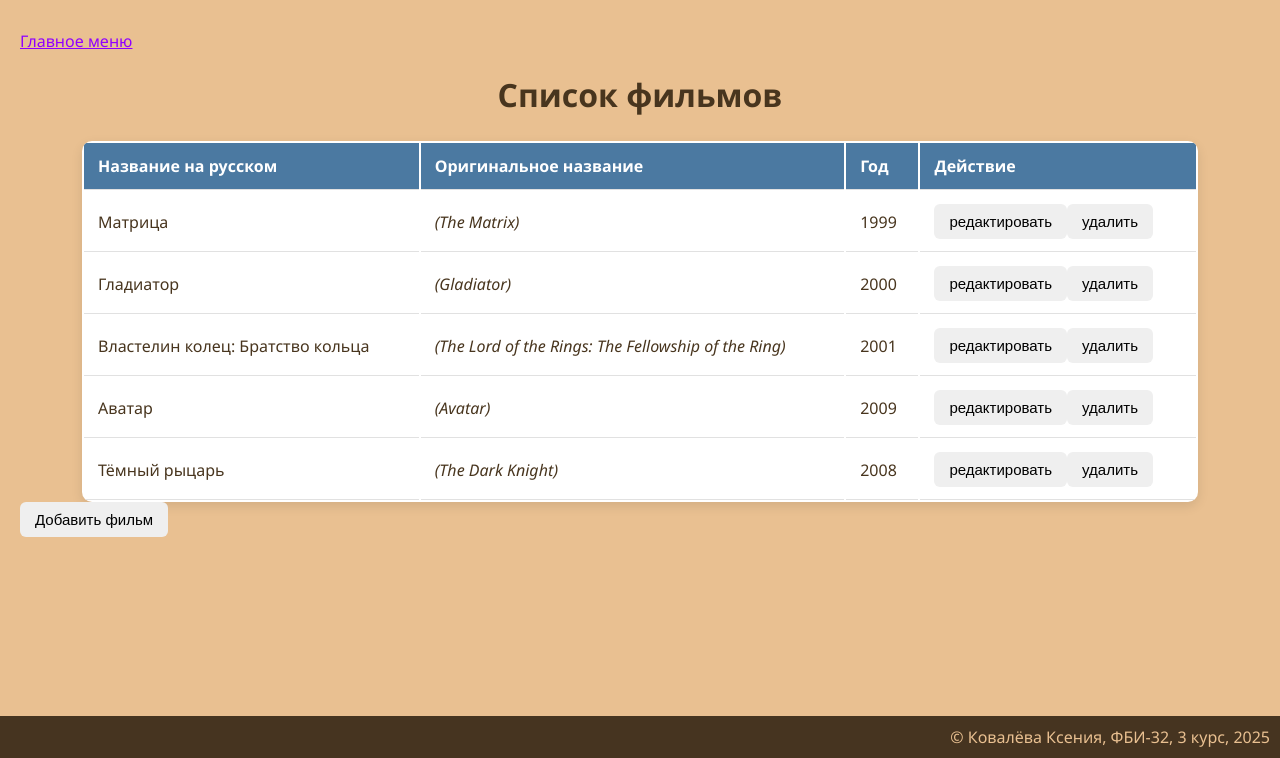
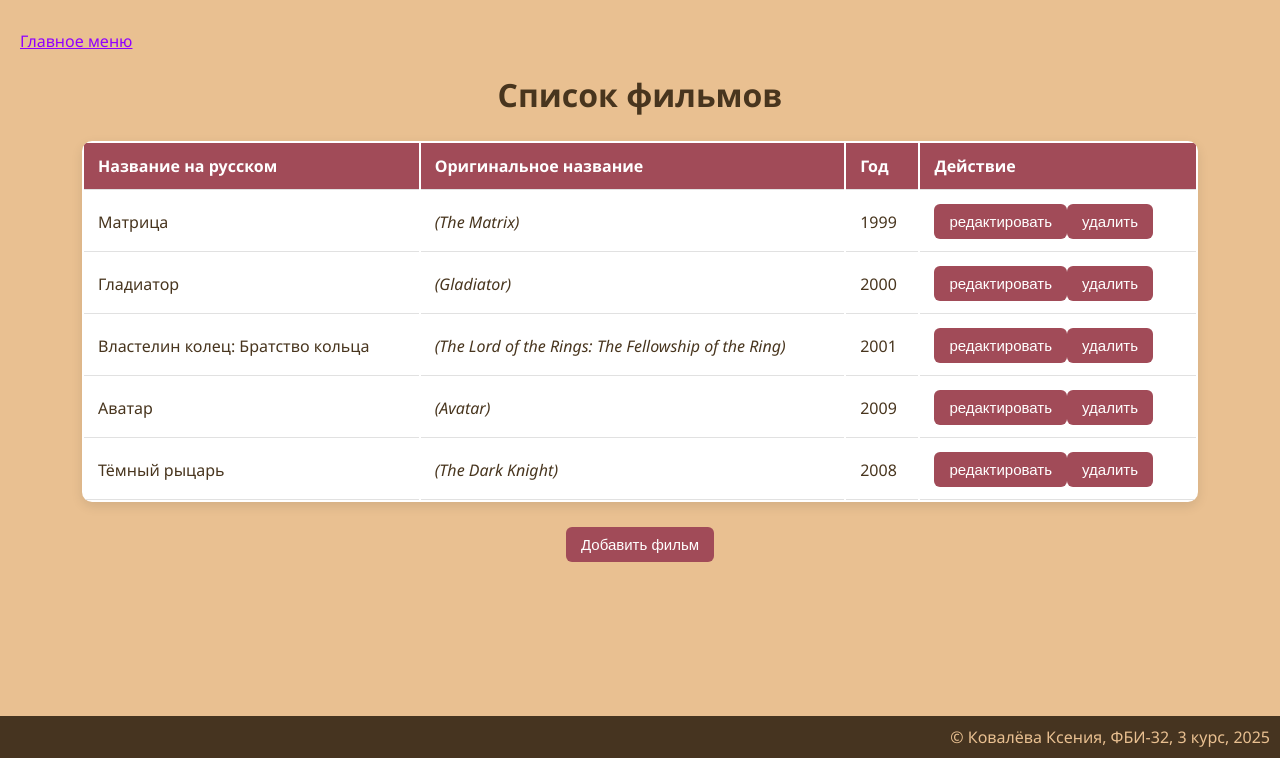
Before and after one commit to ksennnn/web-back-labs, a Flask app: page /lab7/ in a window 1280 px wide. Shown: the part 42-800 px from the top of the page. Run offline with Flask 3, Linux system fonts and the light colour scheme.

Commit message:
Правки стиля снова

```diff
--- a/templates/lab7/index.html
+++ b/templates/lab7/index.html
@@ -21,7 +21,7 @@
     }
 
     thead {
-        background: #4b79a1;
+        background: #a14b58;
         color: white;
     }
 
@@ -39,8 +39,21 @@
         font-size: 15px;
         font-weight: 500;
         margin: auto;
+        background: #a14b58;
+        color: white;
+    }
+    button[onclick="addFilm()"] {
+        display: block;
+        margin: 25px auto;
     }
 
+    button[onclick="sendFilm()"] {
+        margin-right: 10px;
+    }
+    button[onclick="cancel()"] {
+        color:#56272e;
+        background: #ddd;
+    }
     .modal {
         display: none;
         z-index: 100;
```
